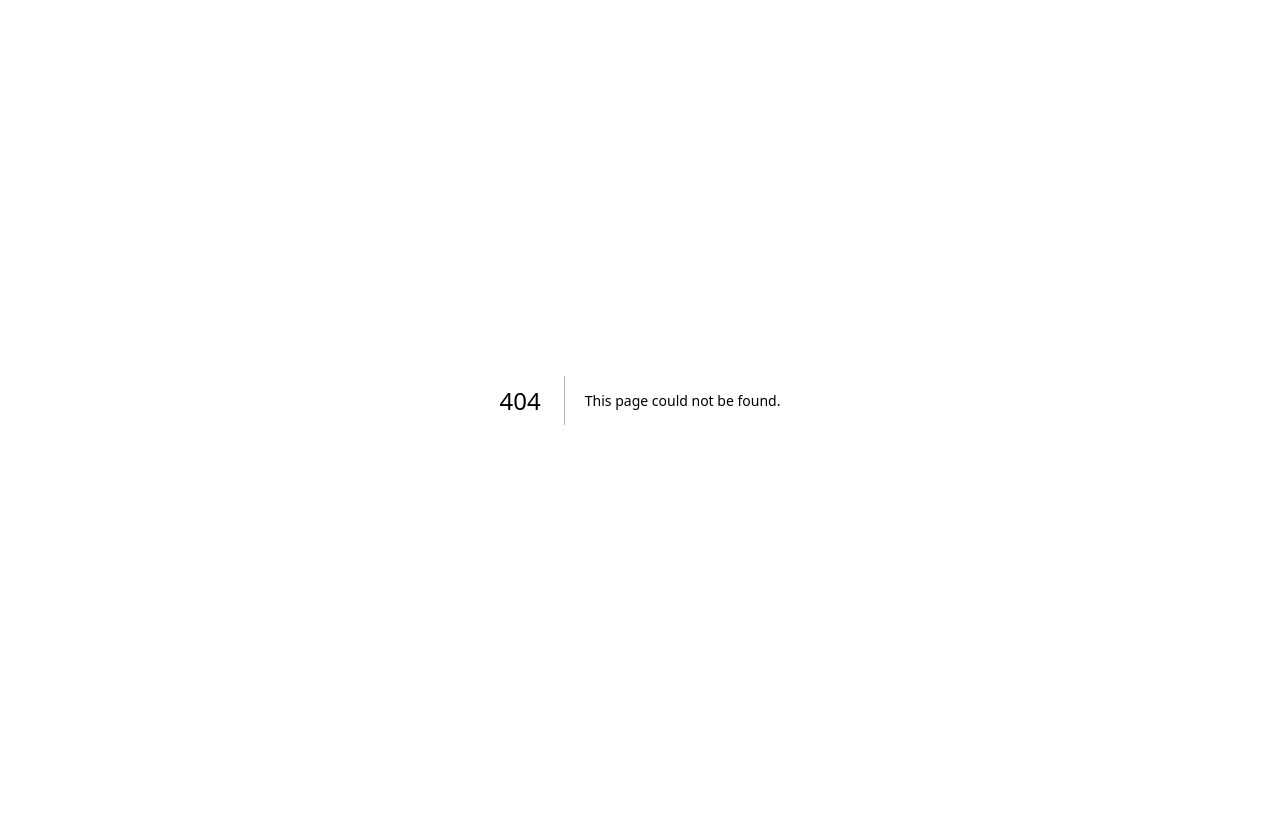
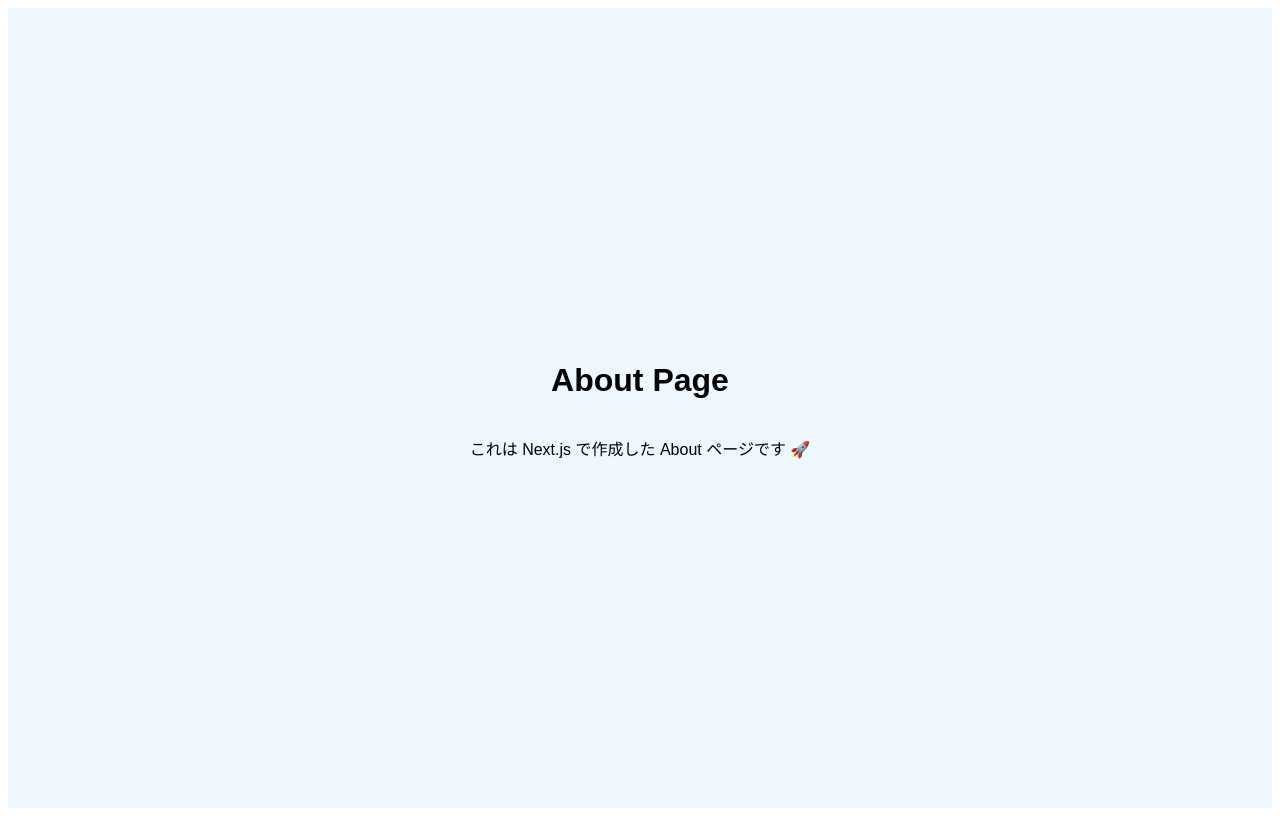
Before and after one commit to sunhimuka/hybrid-webapp, a Next.js app: page /pages/about in a window 1280 px wide. Before the commit this address had no page. Built offline with nearby package versions, Linux system fonts and the light colour scheme.

Commit message:
Create about.js

```diff
--- /dev/null
+++ b/pages/pages/about.js
@@ -0,0 +1,16 @@
+export default function About() {
+  return (
+    <div style={{
+      fontFamily: "sans-serif",
+      display: "flex",
+      justifyContent: "center",
+      alignItems: "center",
+      height: "100vh",
+      flexDirection: "column",
+      background: "#f0f8ff"
+    }}>
+      <h1>About Page</h1>
+      <p>これは Next.js で作成した About ページです 🚀</p>
+    </div>
+  );
+}
```
